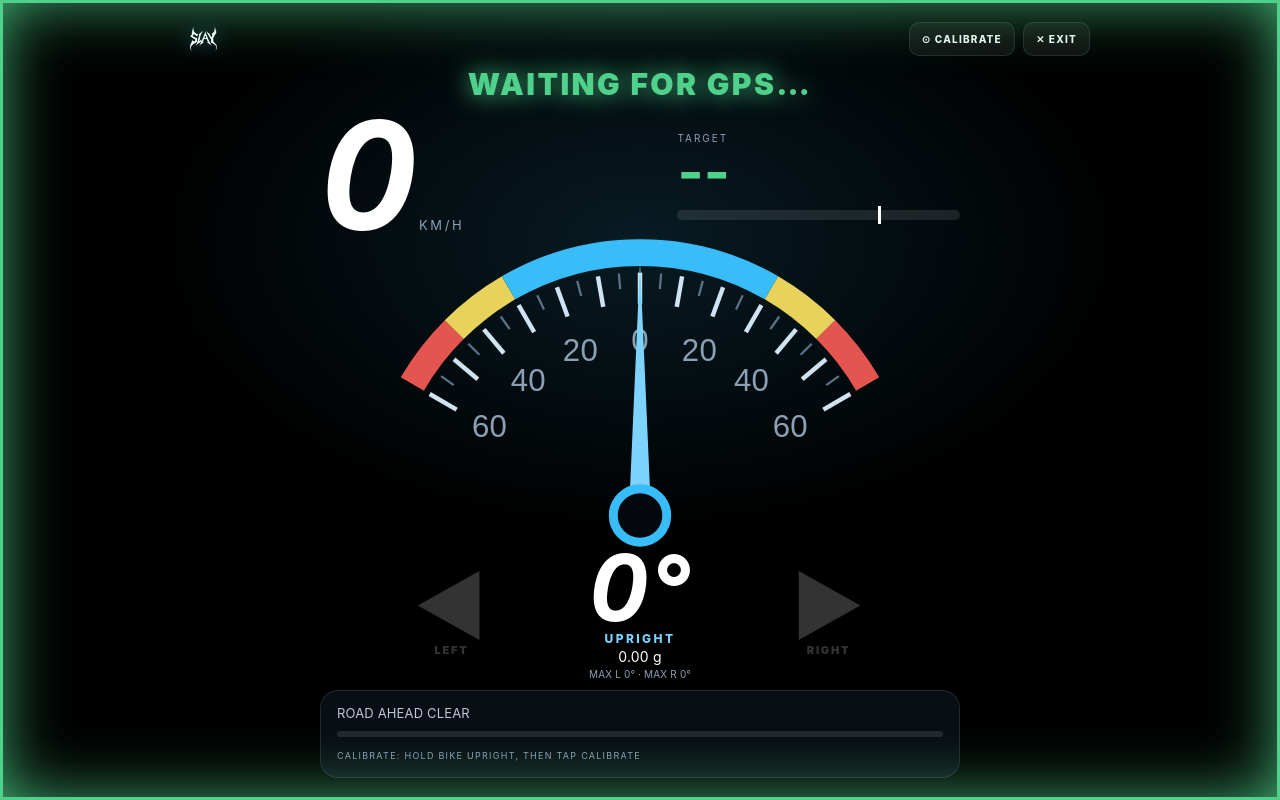
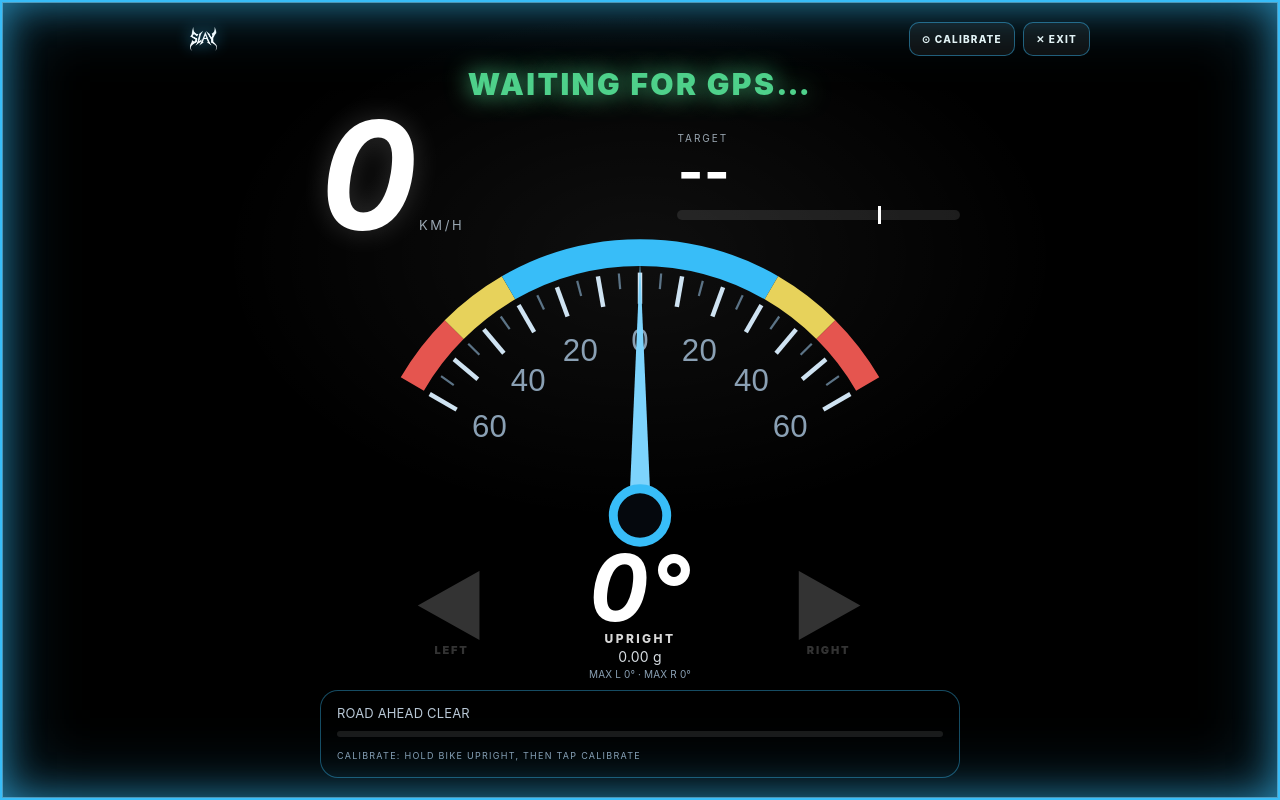
Before and after one commit to asluniversity/slaymoto, a plain HTML site: page index.html in a window 1280 px wide. Both pictures are taken after a click on the button "OPEN CO-PILOT". Shown: the part 3440-4240 px from the top of the page. Drawn offline with nearby package versions, Linux system fonts and the light colour scheme.

Commit message:
Update styles.css

```diff
--- a/styles.css
+++ b/styles.css
@@ -137,3 +137,12 @@ body{padding-bottom:84px}
 /* ---- v10b centered cockpit on wide screens ---- */
 .copilot>*{width:100%;max-width:640px;margin-inline:auto}.cp-turn{margin-top:16px}
 @media(min-width:850px){.copilot{padding-block:22px}.cp-top{max-width:900px}.copilot>.cp-top{max-width:900px}}
+
+/* ---- v11 co-pilot: neon blue outline, black & white instruments ---- */
+.copilot{background:radial-gradient(600px 380px at 50% 32%,rgba(255,255,255,.06),transparent 70%),#000}
+.copilot::after{border:2px solid #38bdf8;border-radius:0;box-shadow:inset 0 0 0 1px rgba(125,211,252,.55),inset 0 0 38px rgba(56,189,248,.55),inset 0 0 90px -20px rgba(56,189,248,.5)}
+.cp-speed b{color:#fff;text-shadow:0 0 28px rgba(255,255,255,.18)}.cp-speed small,.cp-tgt small{color:#9aa7b2}.cp-tgt b{color:#fff}
+.cp-mid b{color:#fff}.cp-mid small{color:#fff;opacity:.85}.cp-mid em{color:#d5dbe0}
+.cp-turn .t.on{color:#fff;text-shadow:0 0 16px #38bdf8,0 0 34px #38bdf8}.cp-turn .t.hot{color:#fff;text-shadow:0 0 16px #e5554f,0 0 34px #e5554f}
+.cp-logo{filter:drop-shadow(0 0 8px rgba(56,189,248,.7))}.cp-close{border-color:rgba(56,189,248,.45)}.cp-card{border-color:rgba(56,189,248,.4);background:rgba(0,0,0,.75)}
+.cp-preview{border:1px solid #38bdf8;box-shadow:0 0 26px rgba(56,189,248,.4),inset 0 0 26px rgba(56,189,248,.12);background:#000}
```
